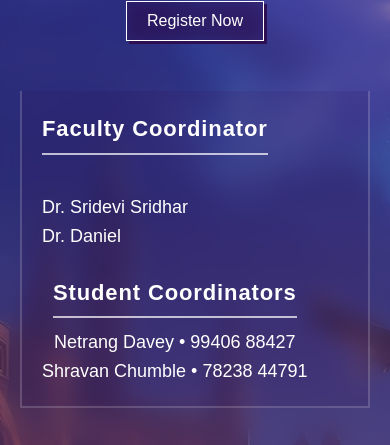
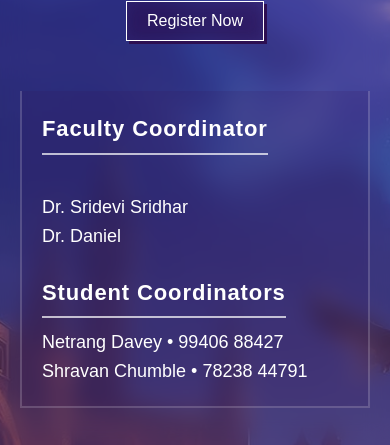
Before and after one commit to RashmiR777/RESOLVE26, a React (Vite) app: page / in a window 390 px wide. Shown: the part 3547-3992 px from the top of the page. Built offline with nearby package versions, Linux system fonts and the light colour scheme.

Commit message:
contact box fixed

```diff
--- a/src/App.css
+++ b/src/App.css
@@ -629,12 +629,12 @@ padding:25px;
     border: 2px solid rgba(255, 255, 255, 0.18);
     border-top: none;
     box-shadow: none;
-    text-align: center;
+    text-align: left;
   }
 
   .footer-box:first-child,
   .footer-box:last-child {
-    text-align: center;
+    text-align: left;
   }
 }
 @media (max-width:768px){
```
